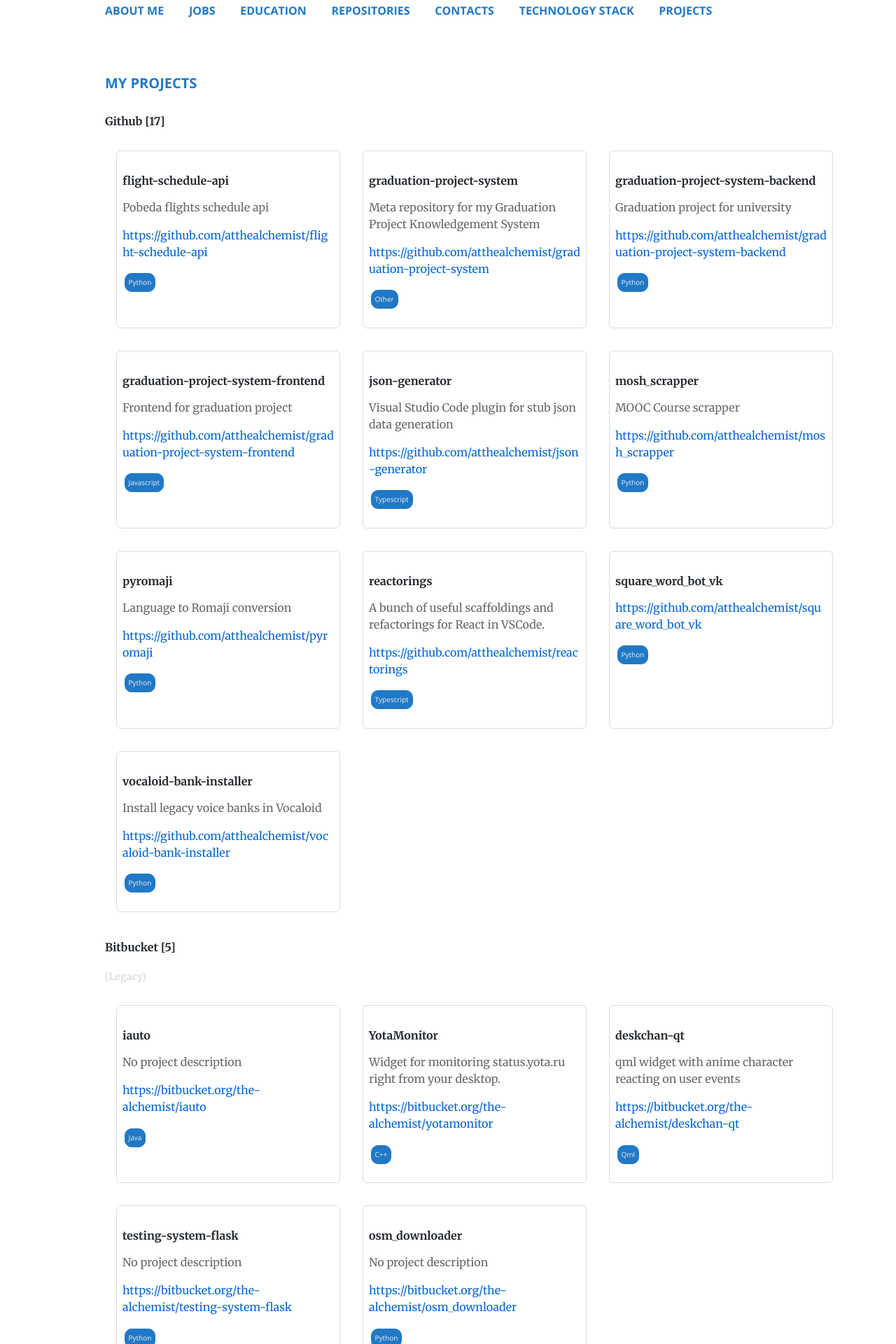
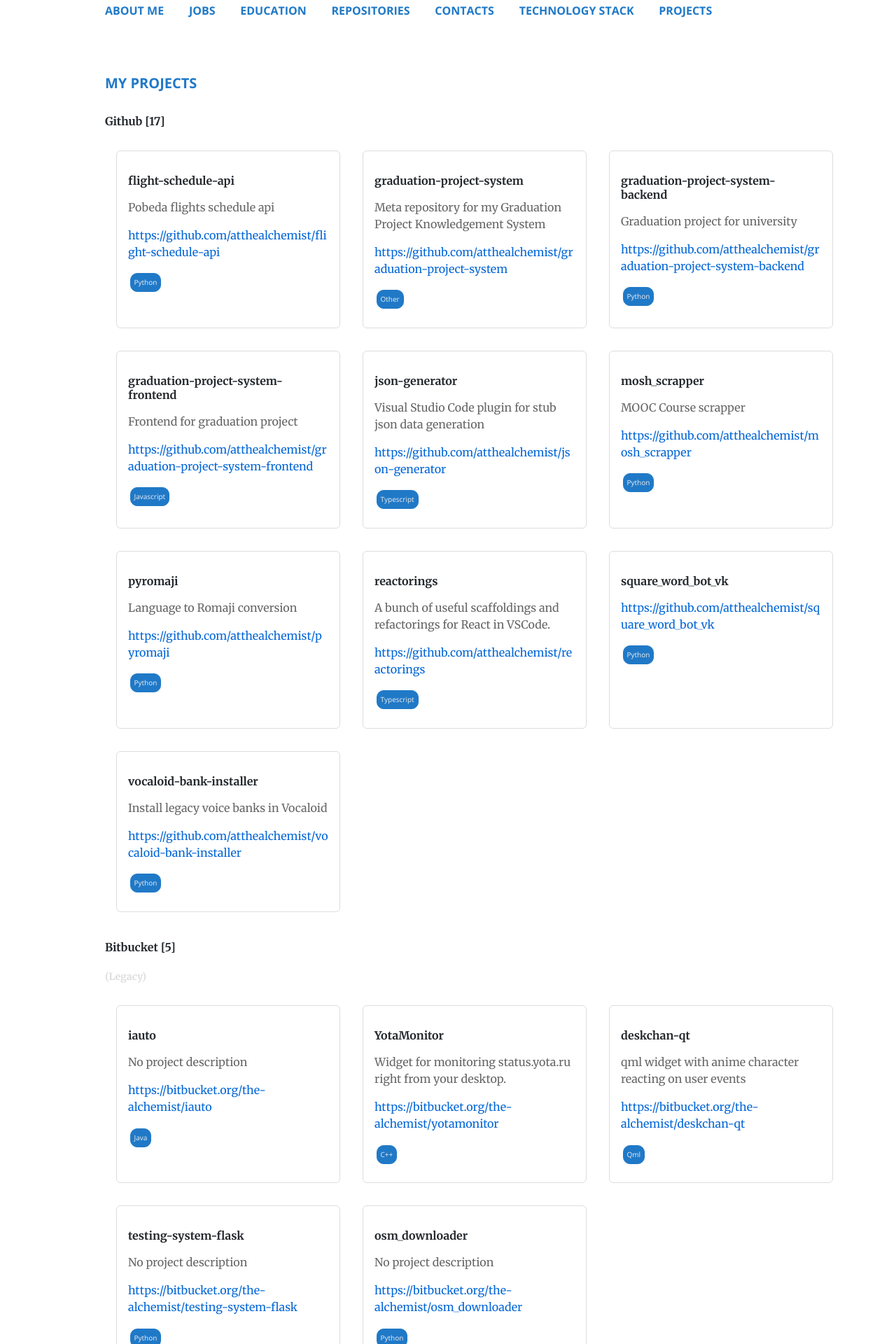
Before and after one commit to atthealchemist/atthealchemist.github.io, a Jekyll site: the page built from projects.markdown, in a window 1280 px wide. Shown: the part 522-2442 px from the top of the page at 70% size. Built offline with Jekyll 4.4.1, drawn with Linux system fonts in a browser that asks for light colours.

Commit message:
Increasing project card side padding

```diff
--- a/assets/base.css
+++ b/assets/base.css
@@ -146,7 +146,7 @@ aside img {
 .project {
     border: 1px solid #ddd;
     border-radius: 6px;
-    padding: 0.5em;
+    padding: .5em 1em;
     margin: 1em;
     width: 320px;
     font-family: "Open Sans", sans-serif;
--- a/projects.markdown
+++ b/projects.markdown
@@ -1,5 +1,6 @@
 ---
 layout: page
+language: en
 title: Projects
 permalink: /projects/
 ---
```
